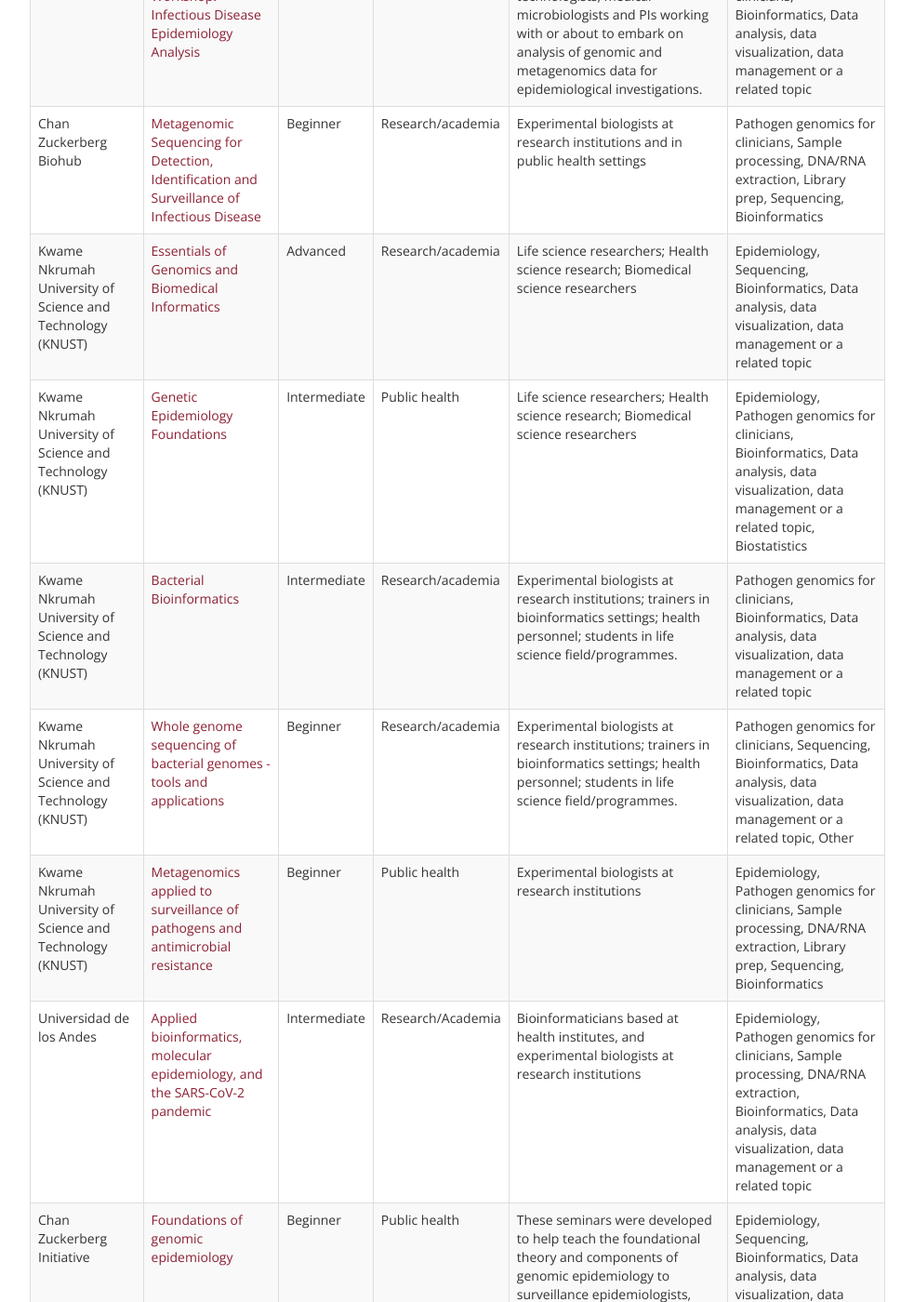
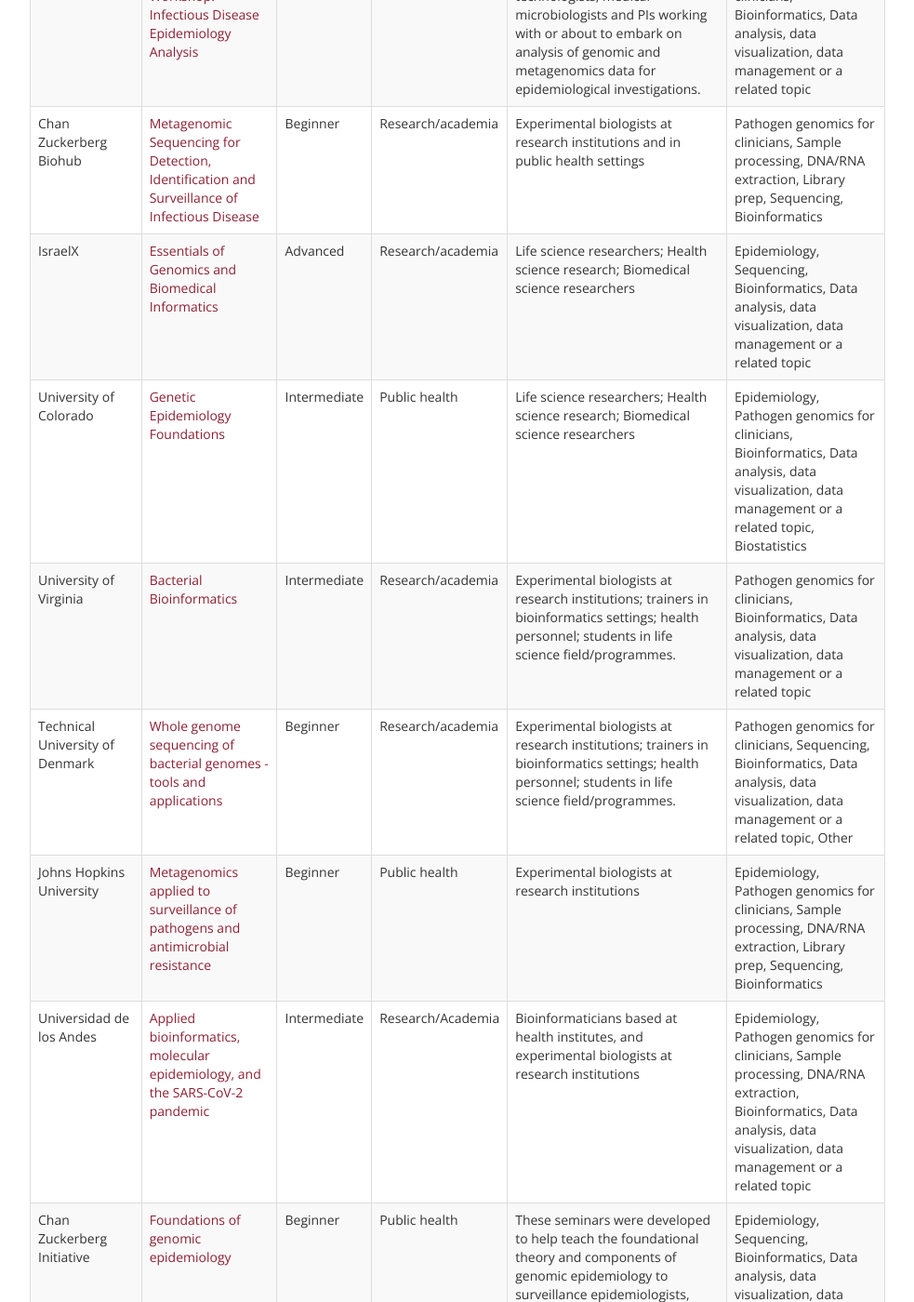
Before and after one commit to uct-cbio/ngs-academy, a Jekyll site: the page built from courses_other.html, in a window 1280 px wide and 1400 px high, scrolled down 3180 px. Shown: the whole window at 93% size, without its empty margins (243-1226 px from the left). Built offline with Jekyll 4.4.1, drawn with Linux system fonts in a browser that asks for light colours; nearby versions of some CDN libraries; some web fonts are replaced; comment, search, counter and statistics services are not loaded; some of the changed text lies outside the part shown.

Commit message:
updated table 05 jul 2021

```diff
--- a/courses_other.html
+++ b/courses_other.html
@@ -89,7 +89,7 @@
                         <tr>
                             <td>Wellcome Connecting Science</td>
                             <td>
-                                <li><a href="https://coursesandconferences.wellcomeconnectingscience.org/event/systems-biology-from-large-datasets-to-biological-insight-virtual-20210621/"
+                                <li><a href="https://coursesandconferences.wellcomeconnectingscience.org/event/working-with-protozoan-parasite-database-resources-montevideo-uruguay-20191110/"
                                         target="_blank">Working with Protozoan Parasite Database</a></li>
                             </td>
                             <td>Beginner</td>
@@ -170,7 +170,7 @@
                         <tr>
                             <td>Wellcome Connecting Science</td>
                             <td>
-                                <li><a href="https://coursesandconferences.wellcomeconnectingscience.org/our-events/overseas-courses/"
+                                <li><a href="https://coursesandconferences.wellcomeconnectingscience.org/event/malaria-experimental-genetics-2017-accra-ghana-2017/"
                                         target="_blank">Malaria Experimental Genetics</a></li>
                             </td>
                             <td>Beginner</td>
@@ -187,7 +187,7 @@
                         <tr>
                             <td>Wellcome Connecting Science</td>
                             <td>
-                                <li><a href="https://coursesandconferences.wellcomeconnectingscience.org/our-events/overseas-courses/"
+                                <li><a href="https://coursesandconferences.wellcomeconnectingscience.org/event/bacterial-genomes-antimicrobial-resistance-in-bacterial-pathogens-20210322/"
                                         target="_blank">Antimicrobial Resistance in Bacterial Pathogens</a></li>
                             </td>
                             <td>Beginner</td>
@@ -218,7 +218,7 @@
                         <tr>
                             <td>Wellcome Connecting Science</td>
                             <td>
-                                <li><a href="https://coursesandconferences.wellcomeconnectingscience.org/our-events/overseas-courses/"
+                                <li><a href="https://coursesandconferences.wellcomeconnectingscience.org/event/next-generation-sequencing-bioinformatics-chile-2019/"
                                         target="_blank">Next Generation Sequencing Bioinformatics</a></li>
                             </td>
                             <td>Beginner</td>
@@ -233,7 +233,7 @@
                         <tr>
                             <td>Wellcome Connecting Science</td>
                             <td>
-                                <li><a href="https://coursesandconferences.wellcomeconnectingscience.org/our-events/overseas-courses/"
+                                <li><a href="https://coursesandconferences.wellcomeconnectingscience.org/event/viral-bioinformatics-genomics-uruguay-2021/"
                                         target="_blank">Viral Genomics and Bioinformatics</a></li>
                             </td>
                             <td>Beginner</td>
@@ -249,7 +249,7 @@
                         <tr>
                             <td>Wellcome Connecting Science</td>
                             <td>
-                                <li><a href="https://coursesandconferences.wellcomeconnectingscience.org/our-events/overseas-courses/"
+                                <li><a href="https://coursesandconferences.wellcomeconnectingscience.org/event/molecular-approaches-to-clinical-microbiology-in-africa-nairobi-kenya-20180908/"
                                         target="_blank">Molecular Approaches to Clinical Microbiology in Africa</a></li>
                             </td>
                             <td>Beginner</td>
@@ -266,7 +266,7 @@
                         <tr>
                             <td>Wellcome Connecting Science</td>
                             <td>
-                                <li><a href="https://coursesandconferences.wellcomeconnectingscience.org/our-events/overseas-courses/"
+                                <li><a href="https://coursesandconferences.wellcomeconnectingscience.org/event/genomics-and-epidemiological-surveillance-of-bacterial-pathogens-2016-buenos-aires-argentina-2016/"
                                         target="_blank">Genomics and Epidemiological Surveillance of Bacterial
                                         Pathogens</a>
                                 </li>
@@ -380,7 +380,7 @@
 
 
                         <tr>
-                            <td>Kwame Nkrumah University of Science and Technology (KNUST)</td>
+                            <td>IsraelX</td>
                             <td>
                                 <li><a href="https://www.edx.org/course/essentials-of-genomics-and-biomedical-informatics"
                                         target="_blank">Essentials of Genomics and Biomedical Informatics</a>
@@ -398,7 +398,7 @@
                         </tr>
 
                         <tr>
-                            <td>Kwame Nkrumah University of Science and Technology (KNUST)</td>
+                            <td>University of Colorado </td>
                             <td>
                                 <li><a href="https://www.coursera.org/learn/genetic-epidemiology"
                                         target="_blank">Genetic
@@ -415,10 +415,9 @@
                         </tr>
 
                         <tr>
-                            <td>Kwame Nkrumah University of Science and Technology (KNUST)</td>
+                            <td>University of Virginia</td>
                             <td>
-                                <li><a href="https://www.coursera.org/learn/genetic-epidemiology"
-                                        target="_blank">Bacterial
+                                <li><a href="https://www.coursera.org/learn/informatics?" target="_blank">Bacterial
                                         Bioinformatics</a></li>
                                 </li>
                             </td>
@@ -435,7 +434,7 @@
                         </tr>
 
                         <tr>
-                            <td>Kwame Nkrumah University of Science and Technology (KNUST)</td>
+                            <td>Technical University of Denmark</td>
                             <td>
                                 <li><a href="https://www.coursera.org/learn/wgs-bacteria" target="_blank">Whole genome
                                         sequencing of bacterial genomes - tools and
@@ -455,7 +454,7 @@
                         </tr>
 
                         <tr>
-                            <td>Kwame Nkrumah University of Science and Technology (KNUST)</td>
+                            <td>Johns Hopkins University</td>
                             <td>
                                 <li><a href="https://www.youtube.com/playlist?list=PLWQWtO75LakmVZZRQKqGIMRyvEiCD-y2T"
                                         target="_blank">Metagenomics applied to surveillance of pathogens and
@@ -534,8 +533,8 @@
                         <tr>
                             <td>Centers for Disease Control and Prevention/ OAMD</td>
                             <td>
-                                <a href=" https://www.cdc.gov/amd and https://www.aphl.org/programs/infectious_disease/Pages/Advanced-Molecular-Detection.aspx"
-                                    target="_blank">AMD Academy Bioinformatics course</a>
+                                <a href="https://www.cdc.gov/amd/whats-new/amd-academy-2019.html" target="_blank">AMD
+                                    Academy Bioinformatics course</a>
 
 
                             </td>
@@ -587,7 +586,7 @@
                         <tr>
                             <td>Institut Pasteur de Tunis</td>
                             <td>
-                                <li><a href="https://www.h3abionet.org/categories/training/next-generation-sequencing-bioinformatics-course-2021"
+                                <li><a href="https://www.h3abionet.org/categories/training/"
                                         target="_blank">Introduction to NGS Technologies and their applications</a></li>
                                 </li>
                             </td>
```
Also changed, not shown: other parts of courses_other.html (+2 -2 lines).
